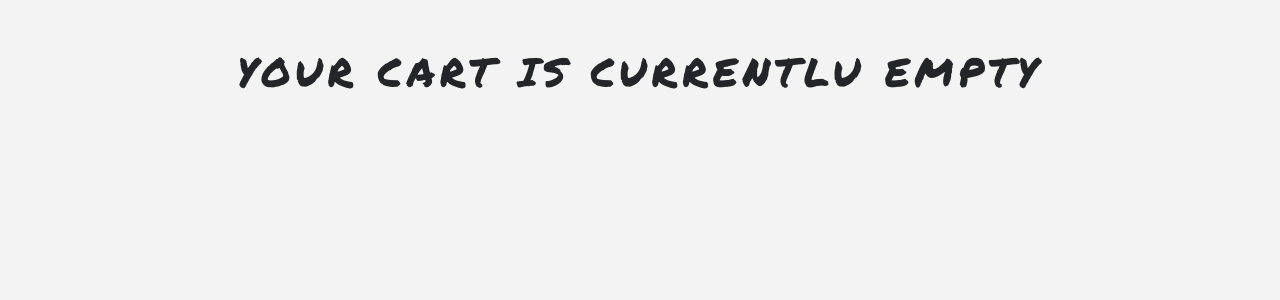
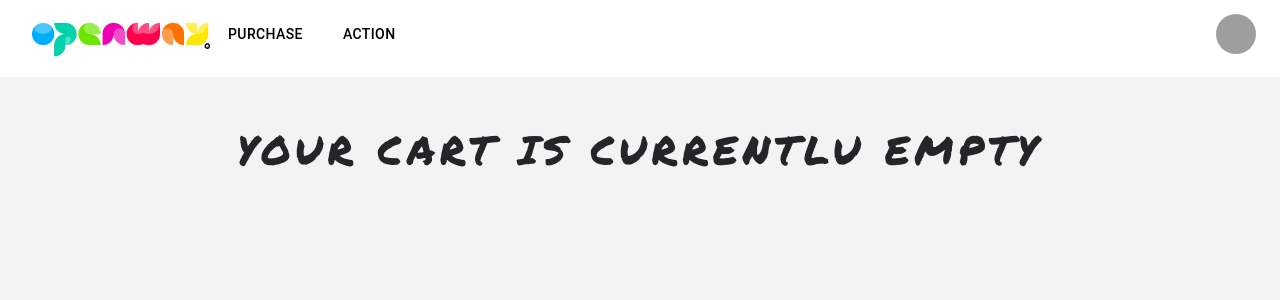
Before and after one commit to son3102k/BAB_FE, a React (Create React App) app: page /cart in a window 1280 px wide. Shown: the top 300 px of the page. Built offline with nearby package versions, Linux system fonts and the light colour scheme; grey boxes are pictures that could not be loaded.

Commit message:
Add isAdmin PrivateRoute , fix IssPaymentFromContractModal IssPaymentToContractModal width

```diff
--- a/src/App.js
+++ b/src/App.js
@@ -2,9 +2,7 @@ import Login from "./pages/Login";
 import React from "react";
 import "./static/css/style.css";
 import {BrowserRouter as Router, Route, Routes,} from "react-router-dom";
-import CreateClientV3 from "./components/CreateClientV3";
-import CreateCardV3 from "./components/CreateCardV3";
-import CreateContractV4 from "./components/CreateContractV4";
+
 import Dashboard from "./pages/Dashboard";
 import CardManage from "./pages/CardManage";
 import CreateCard from "./pages/CreateCard";
@@ -16,7 +14,6 @@ import UserHomepage from "./pages/UserHomepage";
 import "bootstrap/dist/css/bootstrap.min.css";
 import "jquery/dist/jquery.min.js";
 import "bootstrap/dist/js/bootstrap.min.js";
-import {Modal} from "./components/UserPurchase/Modal";
 
 
 function App() {
@@ -26,12 +23,9 @@ function App() {
             <Routes>
                 {/*<Route path="/login" element={<Login />} />*/}
                 <Route path="/" element={<Login/>}/>
-                <Route path="/createclientv3" element={<PrivateRoute><CreateClientV3/></PrivateRoute>}/>
-                <Route path="/createcardv3" element={<PrivateRoute><CreateCardV3/></PrivateRoute>}/>
-                <Route path="/createcontractv4" element={<PrivateRoute><CreateContractV4/></PrivateRoute>}/>
-                <Route path="/dashboard" element={<PrivateRoute><Dashboard/></PrivateRoute>}/>
-                <Route path="/cardmanage" element={<PrivateRoute><CardManage/></PrivateRoute>}/>
-                <Route path="/createcard" element={<PrivateRoute><CreateCard/></PrivateRoute>}/>
+                <Route path="/dashboard" element={<PrivateRoute admin={1}><Dashboard/></PrivateRoute>}/>
+                <Route path="/cardmanage" element={<PrivateRoute admin={1}><CardManage/></PrivateRoute>}/>
+                <Route path="/createcard" element={<PrivateRoute admin={1}><CreateCard/></PrivateRoute>}/>
                 <Route exact path="/buy" element={<UserHomepage></UserHomepage>}/>
                 <Route path="/details" element={<Details></Details>}/>
                 <Route path="/cart" element={<Cart></Cart>}/>
--- a/src/components/IssPaymentFromContractModal.js
+++ b/src/components/IssPaymentFromContractModal.js
@@ -132,7 +132,7 @@ export default function IssPaymentFromContractModal(props) {
                                 </Typography>
                             </Grid>
                             <Grid item xs={6} md={6} mb={1}>
-                                <FormControl fullWidth sx={{ width: "110%" }}>
+                                <FormControl fullWidth sx={{ width: "100%" }}>
                                     <InputLabel htmlFor="outlined-adornment-amount">Amount</InputLabel>
                                     <OutlinedInput
                                         id="outlined-adornment-amount"
@@ -163,8 +163,9 @@ export default function IssPaymentFromContractModal(props) {
                                 <TextField
                                     inputRef={remark}
                                     defaultValue={`Tru tien tu tai khoan ${RemoveAccents.remove(props.data['clientFullName']['value'])}`} sx={{
-                                        width: "110%",
-                                    }} />
+                                        width: "100%",
+                                    }}
+                                    label="Remark"/>
                             </Grid>
 
                         </Grid>
--- a/src/components/IssPaymentToContractModal.js
+++ b/src/components/IssPaymentToContractModal.js
@@ -133,7 +133,7 @@ export default function IssPaymentToContractModal(props) {
                                 </Typography>
                             </Grid>
                             <Grid item xs={6} md={6} mb={1}>
-                                <FormControl fullWidth sx={{ width: "110%" }}>
+                                <FormControl fullWidth sx={{ width: "100%" }}>
                                     <InputLabel htmlFor="outlined-adornment-amount">Amount</InputLabel>
                                     <OutlinedInput
                                         id="outlined-adornment-amount"
@@ -164,8 +164,9 @@ export default function IssPaymentToContractModal(props) {
                                 <TextField
                                     inputRef={remark}
                                     defaultValue={`Nap tien vao tai khoan ${RemoveAccents.remove(props.data['clientFullName']['value'])}`} sx={{
-                                    width: "110%",
-                                }} />
+                                    width: "100%",
+                                }}
+                                label="remark"/>
                             </Grid>
                         </Grid>
                         <hr width="95%"></hr>
--- a/src/components/OWLogo.js
+++ b/src/components/OWLogo.js
@@ -4,7 +4,7 @@ import {Link} from "react-router-dom"
 
 export default function OWLogo(props) {
     return (
-        <IconButton component={Link} to={ (props.user)?"/buy":"/dashboard"} disableRipple>
+        <IconButton component={Link} to={props.isAdmin===1?"/dashboard":"/buy"} disableRipple>
             <img src={logo} width={180}/>
         </IconButton>
     );
--- a/src/components/PrivateRoute.js
+++ b/src/components/PrivateRoute.js
@@ -2,11 +2,15 @@ import {Navigate} from 'react-router';
 import AuthService from "../services/AuthService";
 
 
-export default function PrivateRoute({children}) {
+export default function PrivateRoute({children,admin}) {
+    const isAdmin = admin;
     const authUser = AuthService.isLoggedIn();
 
-    if (!authUser) {
-        return <Navigate to="/"/>
+    // if (!authUser) {
+    //     return <Navigate to="/"/>;
+    // }
+    if (isAdmin===1 && AuthService.getAuthority()!=='ROLE_ADMIN') {
+        return <Navigate to="/"/>;
     }
     return children;
 }
--- a/src/components/TopBarNav.js
+++ b/src/components/TopBarNav.js
@@ -1,4 +1,5 @@
 import * as React from 'react';
+import {useEffect, useState} from 'react';
 import AppBar from '@mui/material/AppBar';
 import Box from '@mui/material/Box';
 import Toolbar from '@mui/material/Toolbar';
@@ -13,7 +14,7 @@ import MenuItem from '@mui/material/MenuItem';
 import OWLogo from "./OWLogo";
 import MenuDropdown from "./MenuDropdown.js";
 import {useNavigate} from 'react-router';
-import {useEffect, useState} from "react";
+import AuthService from "../services/AuthService";
 
 const adminPages = [
     {
@@ -69,16 +70,18 @@ const userPages = [
     }
 ];
 const TopBarNav = (props) => {
+    const [isAdmin, setIsAdmin] = useState(0);
     const [pages, setPages] = useState([]);
     const navigate = useNavigate();
     const [anchorElNav, setAnchorElNav] = React.useState(null);
     const [anchorElUser, setAnchorElUser] = React.useState(null);
 
     useEffect(() => {
-        if (props.user) {
+        if (AuthService.getAuthority()==='ROLE_ADMIN') {
+            setIsAdmin(1);
+            setPages(adminPages);
+        } else {
             setPages(userPages);
-        } else {
-            setPages(adminPages);
         }
     });
 
@@ -112,7 +115,7 @@ const TopBarNav = (props) => {
         }}>
             <Container maxWidth="xl">
                 <Toolbar disableGutters>
-                    <OWLogo user={props.user}/>
+                    <OWLogo isAdmin={isAdmin}/>
                     <Box sx={{flexGrow: 1, display: {xs: 'flex', md: 'none'}}}>
                         <IconButton
                             size="large"
--- a/src/components/UserPurchase/Cart/Cart.js
+++ b/src/components/UserPurchase/Cart/Cart.js
@@ -4,10 +4,12 @@ import {EmptyCart} from "./EmptyCart";
 import {ProductConsumer} from "../Context";
 import {CartList} from "./CartList";
 import {CartTotals} from "./CartTotals";
+import TopBarNav from "../../TopBarNav";
 
 export const Cart = props => {
     return (
         <section>
+            <TopBarNav/>
             <ProductConsumer>
                 {value => {
                     const { cart } = value;
--- a/src/components/UserPurchase/Context.js
+++ b/src/components/UserPurchase/Context.js
@@ -1,5 +1,6 @@
-import React, { useState, useEffect } from "react";
-import { storeProducts, detailProduct } from "./Data";
+import React, {useEffect, useState} from "react";
+import {detailProduct, storeProducts} from "./Data";
+
 const ProductContext = React.createContext({});
 
 const ProductProvider = props => {
--- a/src/pages/Login.js
+++ b/src/pages/Login.js
@@ -16,6 +16,7 @@ import LoginOutlinedIcon from '@mui/icons-material/LoginOutlined';
 import {Alert, createTheme, Snackbar} from "@mui/material";
 import axios from "axios";
 import {useNavigate} from "react-router";
+import AuthService from "../services/AuthService";
 
 function Copyright(props) {
     return (
@@ -56,7 +57,12 @@ export default function Login() {
     useEffect(() => {
         document.title = 'Đăng nhập'
         if (localStorage.getItem('LoggedIn') === 'true') {
-            navigate('dashboard');
+            if (AuthService.getAuthority()==='ROLE_ADMIN') {
+                navigate('dashboard');
+            }
+            else {
+                navigate('buy');
+            }
         }
     });
 
```
